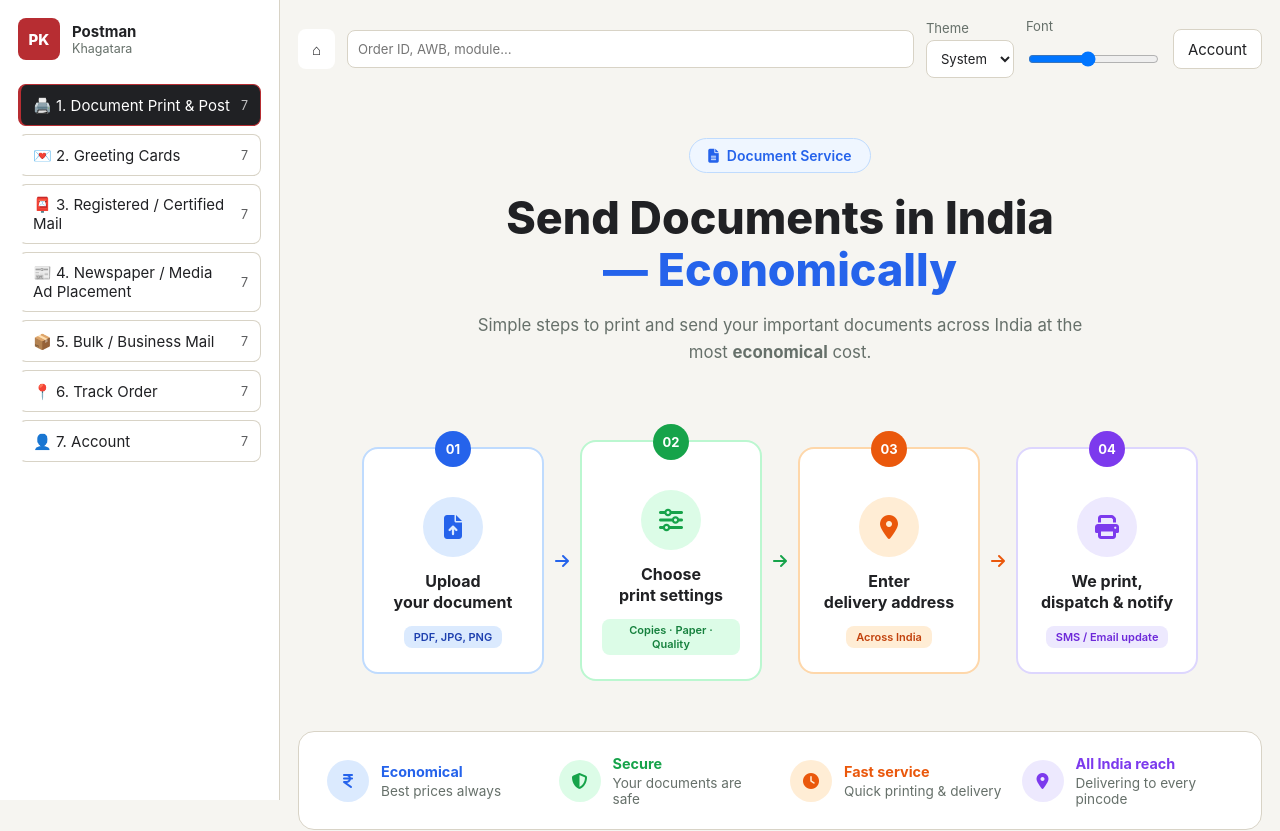
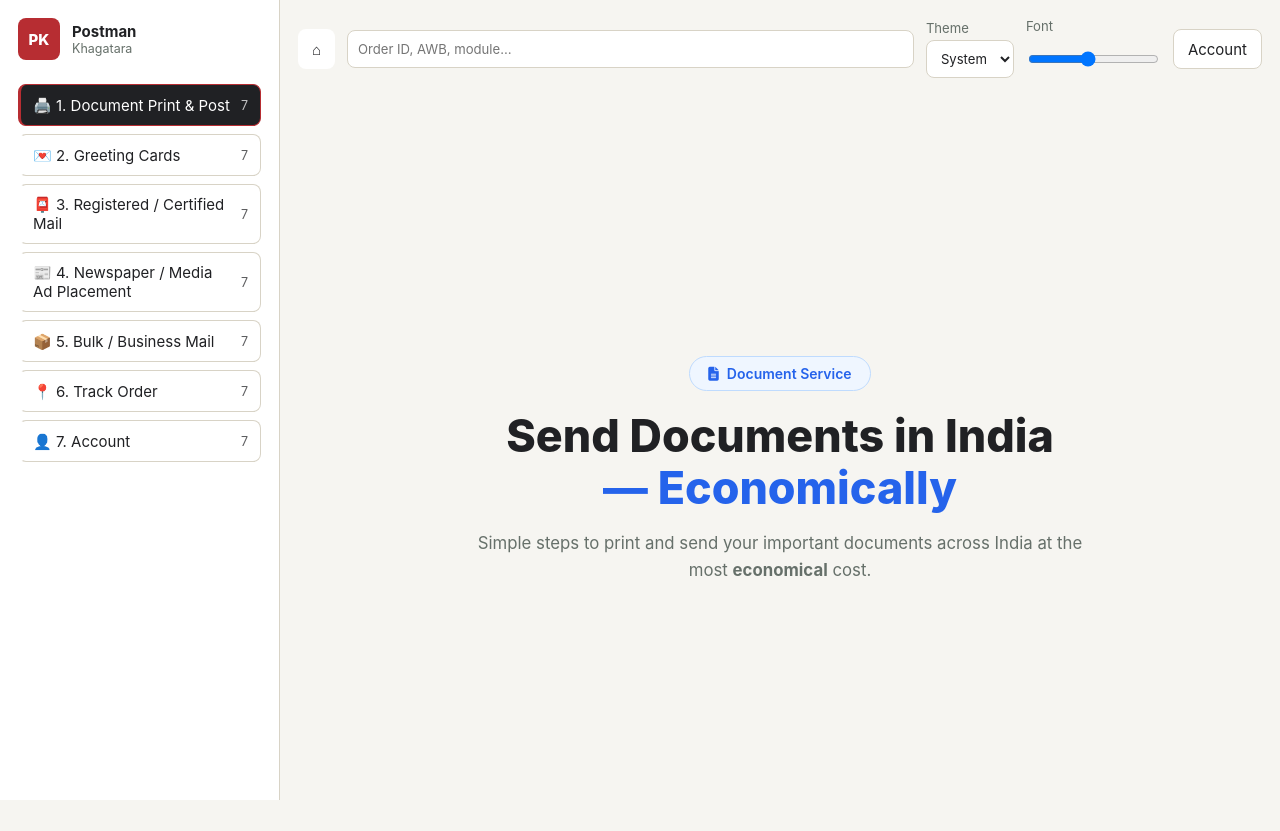
Before and after one commit to binshadmb/postman, a Next.js app: page / in a window 1280 px wide. Shown: the top 831 px of the page. Built offline with nearby package versions, Linux system fonts and the light colour scheme; no server answers.

Commit message:
fix: hero fills viewport on first load, steps scroll below

```diff
--- a/public/styles.css
+++ b/public/styles.css
@@ -698,7 +698,12 @@ input[type="range"] {
   max-width: 900px;
   margin: 0 auto;
   text-align: center;
-  padding: 40px 24px 24px;
+  padding: 56px 24px 32px;
+  min-height: calc(100vh - 80px); /* fill viewport on first load */
+  display: flex;
+  flex-direction: column;
+  align-items: center;
+  justify-content: center;
 }
 
 .hero-badge {
```
